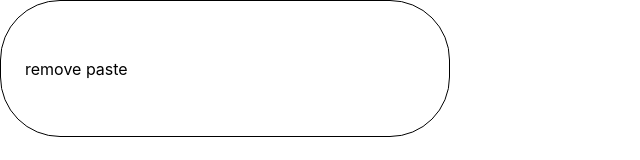
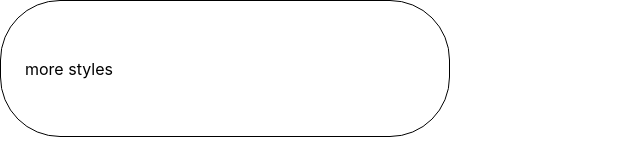
Before and after one commit to asangroulatest/test-app, a React (Create React App) app: page / in a window 1280 px wide. Shown: the top 160 px of the page, without its empty margins (0-640 px from the left). Built offline with nearby package versions, Linux system fonts and the light colour scheme.

Commit message:
more styles

```diff
--- a/src/App.js
+++ b/src/App.js
@@ -74,7 +74,7 @@ const tooLong = inputMessage.length > 7;
     <div className="App">
         <Wrapper onClick={() => {console.log('clicked'); setShowInput(true)}}>
           {showInput && <InputWrapper><FormWrapper>{() => <StyledParagraph onInput={handleChange} error={tooLong} ref={ref} contentEditable={true} placeholder="Write a message.."/>}</FormWrapper></InputWrapper>}
-          {!showInput && <p>remove paste</p>}
+          {!showInput && <p>more styles</p>}
         </Wrapper>
     </div>
   );
```
